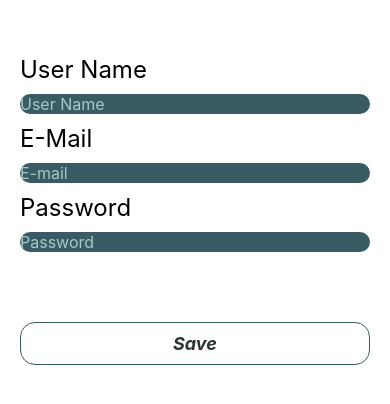
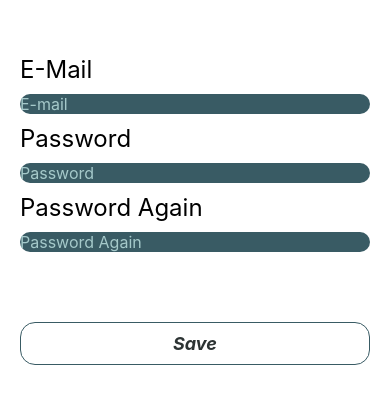
Before and after one commit to Ozberksenn/MovieApp, a React Native app: screen /EditProfile in a window 390 px wide. Shown: the part 202-606 px from the top of the page. Built offline with nearby package versions, Linux system fonts and the light colour scheme.

Commit message:
edit profile update

```diff
--- a/src/Screens/Main/MovieDetail/EditProfile/EditProfile.js
+++ b/src/Screens/Main/MovieDetail/EditProfile/EditProfile.js
@@ -1,42 +1,46 @@
-import { SafeAreaView,View, Text } from 'react-native'
+import { SafeAreaView,View, Text, Alert } from 'react-native'
 import React, { useState } from 'react'
 import styles from "./EditProfile.style"
 import Input from "../../../../Components/Input/Input"
 import Button from "../../../../Components/Button/Button"
+import axios from 'axios'
 import { useSelector,useDispatch } from 'react-redux'
-import { addUser } from '../../../../redux/userSlice'
+import { updateUser } from '../../../../redux/userSlice'
+import { useNavigation } from '@react-navigation/native'
 const EditProfile = () => {
+  const navigation = useNavigation()
   const dispatch = useDispatch();
   const {activeTheme} = useSelector(state => state.theme)
   const {userInfo} = useSelector(state=> state.user)
 
-  // const [userName,setuserName] = useState()
-  // const [mail,setMail] = useState()
-  // const [password,setPassword] = useState()
+  const [mail,setEditMail] = useState()
+  const [password,setEditPassword] = useState()
+  const [passwordAgain,setEditPasswordAgain] = useState()
 
-  // const handleSaveButon = () => {
-  //   postRequests()
-  // }
+  const handleSaveButon = () => {
+    if(mail && password && passwordAgain) {
+      dispatch(updateUser({updateMail:mail,updatePassword:password,updatePasswordAgain:passwordAgain})) // bilgileri global state de değiştirdik.
+      navigation.navigate('MovieDetail')
+    }else{
+      Alert.alert('Warning','values should not be empty')
+    }
+  }
+  console.log("Edit Profil page then edited info, userInfo : ",userInfo)
 
-  // const postRequests = () => {
-  //   dispatch(addUser({email:mail,userName:userName,password:password,passwordAgain:password}))
-  // }
-  // console.log(userInfo)
 
   return (
     <SafeAreaView style={[styles.EditProfileContainer,{backgroundColor:activeTheme.backgroundColor}]}>
       <View>
-        <Text style={styles.titles}>User Name</Text>
-        <Input onChangeText={(value) => setuserName(value)} placeholder="User Name" />
         <Text style={styles.titles} >E-Mail</Text>
-        <Input defaultValue={userInfo?.email} onChangeText={(value) => setMail(value)} placeholder="E-mail" />
+        <Input defaultValue={userInfo?.signMail} onChangeText={(value) => setEditMail(value)} placeholder="E-mail" />
         <Text style={styles.titles}>Password</Text>
-        <Input onChangeText={(value) => setPassword(value)} placeholder="Password" />
+        <Input defaultValue={userInfo?.signPassword} onChangeText={(value) => setEditPassword(value)} placeholder="Password" />
+        <Text style={styles.titles}>Password Again</Text>
+        <Input defaultValue={userInfo?.signPassword} onChangeText={(value) => setEditPasswordAgain(value)} placeholder="Password Again" />
         <View style={{marginTop:40}}>
-          <Button  ButtonName="Save" />
+          <Button onPress={handleSaveButon} ButtonName="Save" />
         </View>
       </View>
-      <Text></Text>
     </SafeAreaView>
   )
 }
```
